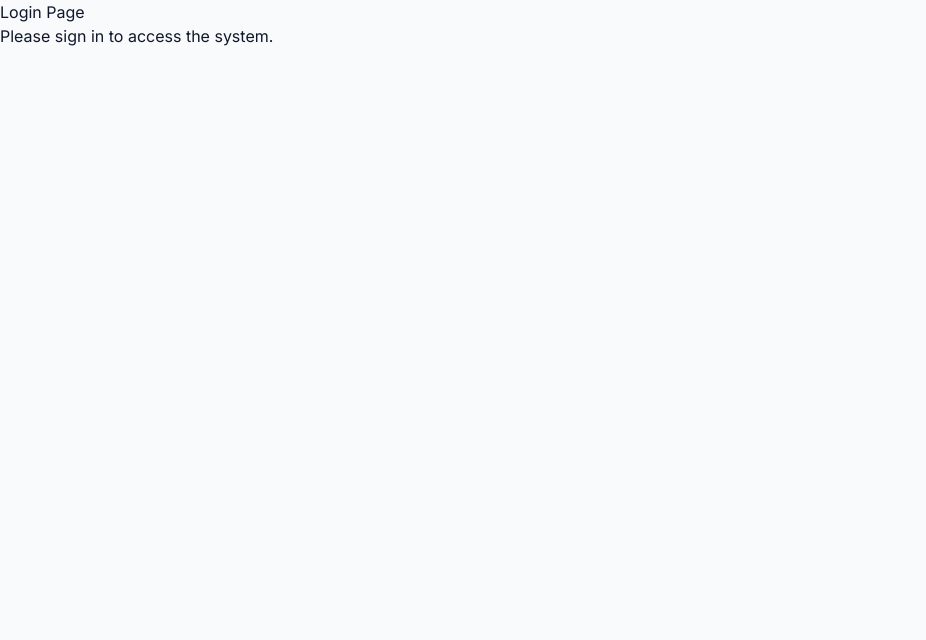
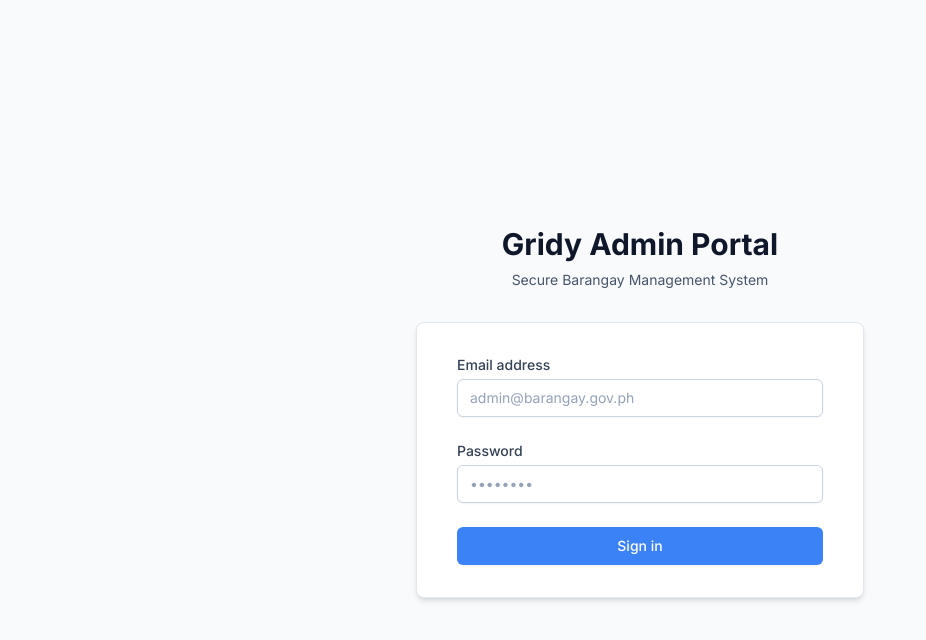
Before and after one commit to mikeandrei32/Gridy, a React (Vite) app in the folder frontend/: page /login in a window 1280 px wide. Shown: the top 640 px of the page, without its empty margins (0-926 px from the left). Built offline with nearby package versions, Linux system fonts and the light colour scheme; no server answers.

Commit message:
feat(auth): implement jwt login, context persistence, and axios interceptor refresh flow

```diff
--- a/frontend/src/api/axios.ts
+++ b/frontend/src/api/axios.ts
@@ -13,3 +13,50 @@ export const axiosPublic = axios.create({
   baseURL: BASE_URL,
   headers: { 'Content-Type': 'application/json' },
 });
+
+// Request interceptor to append the access token
+axiosPrivate.interceptors.request.use(
+  (config) => {
+    const token = localStorage.getItem('access_token');
+    if (token && config.headers) {
+      config.headers.Authorization = `Bearer ${token}`;
+    }
+    return config;
+  },
+  (error) => Promise.reject(error)
+);
+
+// Response interceptor to handle 401s and refresh the token
+axiosPrivate.interceptors.response.use(
+  (response) => response,
+  async (error) => {
+    const originalRequest = error.config;
+
+    if (error.response?.status === 401 && !originalRequest._retry) {
+      originalRequest._retry = true;
+
+      try {
+        // Attempt to refresh the token. We use a fresh axios instance to avoid looping
+        // but ensure `withCredentials` is true to send the HttpOnly refresh token cookie.
+        const response = await axios.post(`${BASE_URL}/token/refresh/`, {}, {
+          withCredentials: true
+        });
+
+        const { access } = response.data;
+        localStorage.setItem('access_token', access);
+
+        // Retry the original request with the new token
+        if (originalRequest.headers) {
+          originalRequest.headers.Authorization = `Bearer ${access}`;
+        }
+        return axiosPrivate(originalRequest);
+      } catch (refreshError) {
+        // Refresh token failed (likely expired). Clear auth state and redirect.
+        localStorage.removeItem('access_token');
+        window.location.href = '/login';
+        return Promise.reject(refreshError);
+      }
+    }
+    return Promise.reject(error);
+  }
+);
--- a/frontend/src/context/AuthContext.tsx
+++ b/frontend/src/context/AuthContext.tsx
@@ -2,9 +2,10 @@ import React, { createContext, useContext, useState, type ReactNode } from "reac
 
 interface User {
     id?: number
-    email: string
-    first_name?: string
-    last_name: string
+    email?: string
+    username?: string
+    full_name?: string
+    role?: string
 }
 
 interface AuthContextType {
@@ -16,13 +17,32 @@ interface AuthContextType {
 
 const AuthContext = createContext<AuthContextType | null>(null)
     export const AuthProvider: React.FC<{ children: ReactNode }> = ({ children }) => {
-        const [user, setUser] = useState<User | null>(null)
+        const [user, setUser] = useState<User | null>(() => {
+            const token = localStorage.getItem('access_token')
+            if (token) {
+                try {
+                    const payload = JSON.parse(atob(token.split('.')[1]))
+                    // We don't strictly check expiration here because the interceptor will handle refresh
+                    return {
+                        id: payload.user_id,
+                        username: payload.username,
+                        full_name: payload.full_name,
+                        role: payload.role
+                    }
+                } catch (e) {
+                    console.error("Failed to parse token on load", e)
+                    localStorage.removeItem('access_token')
+                }
+            }
+            return null
+        })
 
         const login = (userData: User) => {
             setUser(userData)
         }
 
         const logout = () => {
+            localStorage.removeItem('access_token')
             setUser(null)
         }
 
--- a/frontend/src/pages/Login.tsx
+++ b/frontend/src/pages/Login.tsx
@@ -1,10 +1,101 @@
-import React from 'react'
+import React, { useState } from 'react';
+import { useNavigate } from 'react-router-dom';
+import { useAuth } from '../context/AuthContext';
+import { axiosPublic } from '../api/axios';
 
 export const Login: React.FC = () => {
-    return (
-        <div>
-            <h1>Login Page</h1>
-            <p>Please sign in to access the system.</p>
+  const [email, setEmail] = useState('');
+  const [password, setPassword] = useState('');
+  const { login } = useAuth();
+  const navigate = useNavigate();
+
+  const handleLogin = async (e: React.ChangeEvent) => {
+    e.preventDefault();
+
+    try {
+      const response = await axiosPublic.post('/auth/login/', {
+        username: email, // The backend expects 'username', but we're passing the email field value
+        password: password
+      });
+
+      const { access } = response.data;
+      // Store the access token for future API requests
+      localStorage.setItem('access_token', access);
+
+      // Decode the JWT payload without a library
+      const payload = JSON.parse(atob(access.split('.')[1]));
+
+      login({
+        id: payload.user_id,
+        username: payload.username,
+        full_name: payload.full_name,
+        role: payload.role
+      });
+
+      navigate('/dashboard');
+    } catch (error) {
+      console.error("Login failed:", error);
+      alert("Failed to login. Please check your credentials.");
+    }
+  };
+
+  return (
+    <div className="min-h-screen bg-background flex flex-col justify-center py-12 sm:px-6 lg:px-8">
+      <div className="sm:mx-auto sm:w-full sm:max-w-md">
+        <h2 className="mt-6 text-center text-3xl font-extrabold text-slate-900">
+          Gridy Admin Portal
+        </h2>
+        <p className="mt-2 text-center text-sm text-slate-600">
+          Secure Barangay Management System
+        </p>
+      </div>
+
+      <div className="mt-8 sm:mx-auto sm:w-full sm:max-w-md">
+        <div className="bg-surface py-8 px-4 shadow-md sm:rounded-lg sm:px-10 border border-border">
+          <form className="space-y-6" onSubmit={handleLogin}>
+            <div>
+              <label className="block text-sm font-medium text-slate-700">
+                Email address
+              </label>
+              <div className="mt-1">
+                <input
+                  type="email"
+                  required
+                  value={email}
+                  onChange={(e) => setEmail(e.target.value)}
+                  className="appearance-none block w-full px-3 py-2 border border-slate-300 rounded-md shadow-sm placeholder-slate-400 focus:outline-none focus:ring-primary focus:border-primary sm:text-sm"
+                  placeholder="admin@barangay.gov.ph"
+                />
+              </div>
+            </div>
+
+            <div>
+              <label className="block text-sm font-medium text-slate-700">
+                Password
+              </label>
+              <div className="mt-1">
+                <input
+                  type="password"
+                  required
+                  value={password}
+                  onChange={(e) => setPassword(e.target.value)}
+                  className="appearance-none block w-full px-3 py-2 border border-slate-300 rounded-md shadow-sm placeholder-slate-400 focus:outline-none focus:ring-primary focus:border-primary sm:text-sm"
+                  placeholder="••••••••"
+                />
+              </div>
+            </div>
+
+            <div>
+              <button
+                type="submit"
+                className="w-full flex justify-center py-2 px-4 border border-transparent rounded-md shadow-sm text-sm font-medium text-white bg-primary hover:bg-primary-hover focus:outline-none focus:ring-2 focus:ring-offset-2 focus:ring-primary transition-colors"
+              >
+                Sign in
+              </button>
+            </div>
+          </form>
         </div>
-    )
-}
+      </div>
+    </div>
+  );
+};
```
